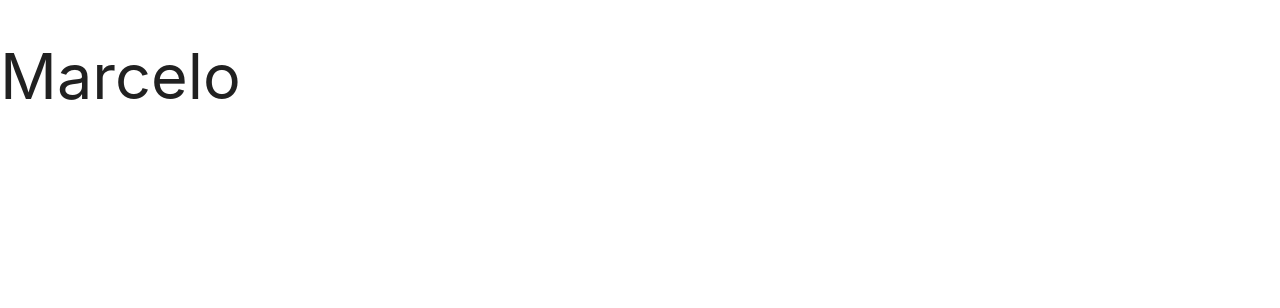
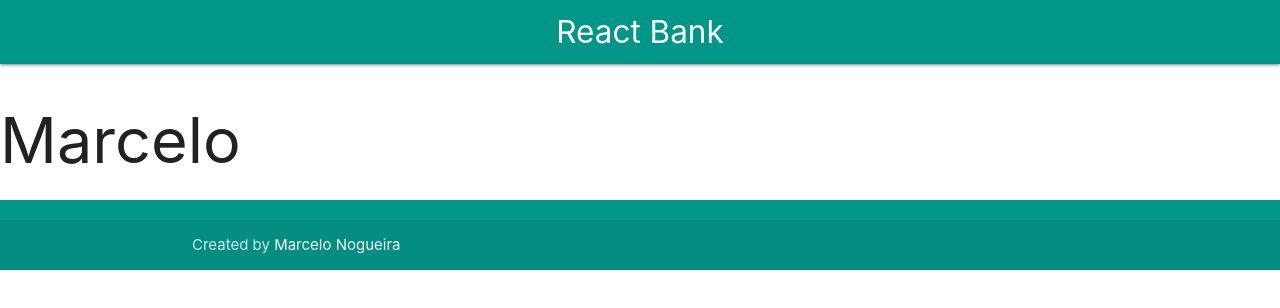
Before and after one commit to locemarn/react-bank, a React (Create React App) app: page / in a window 1280 px wide. Shown: the top 308 px of the page. Built offline with nearby package versions, Linux system fonts and the light colour scheme.

Commit message:
create Header and Footer components

```diff
--- a/src/App.js
+++ b/src/App.js
@@ -1,10 +1,15 @@
 import React, { Component } from 'react'
+
+import Header from './components/Header'
+import Footer from './components/Footer'
 
 class App extends Component {
   render() {
     return (
       <div className="App">
+        <Header />
         <h1>Marcelo</h1>
+        <Footer />
       </div>
     );
   }
--- /dev/null
+++ b/src/components/Footer.js
@@ -0,0 +1,17 @@
+import React, { Component } from 'react'
+
+class Footer extends Component {
+  render() {
+    return (
+      <footer class="page-footer teal">
+        <div class="footer-copyright">
+          <div class="container">
+            Created by<a class="grey-text text-lighten-4" href="https://locemarn.github.io/marcelo-nogueira/" target='blank'> Marcelo Nogueira</a>
+          </div>
+        </div>
+      </footer>
+    )
+  }
+}
+
+export default Footer
--- /dev/null
+++ b/src/components/Header.js
@@ -0,0 +1,15 @@
+import React, { Component } from 'react'
+
+class Header extends Component {
+  render() {
+    return (
+      <nav>
+        <div class="nav-wrapper teal">
+          <a href="#!" class="brand-logo center">React Bank</a>
+        </div>
+      </nav>
+    )
+  }
+}
+
+export default Header
```
